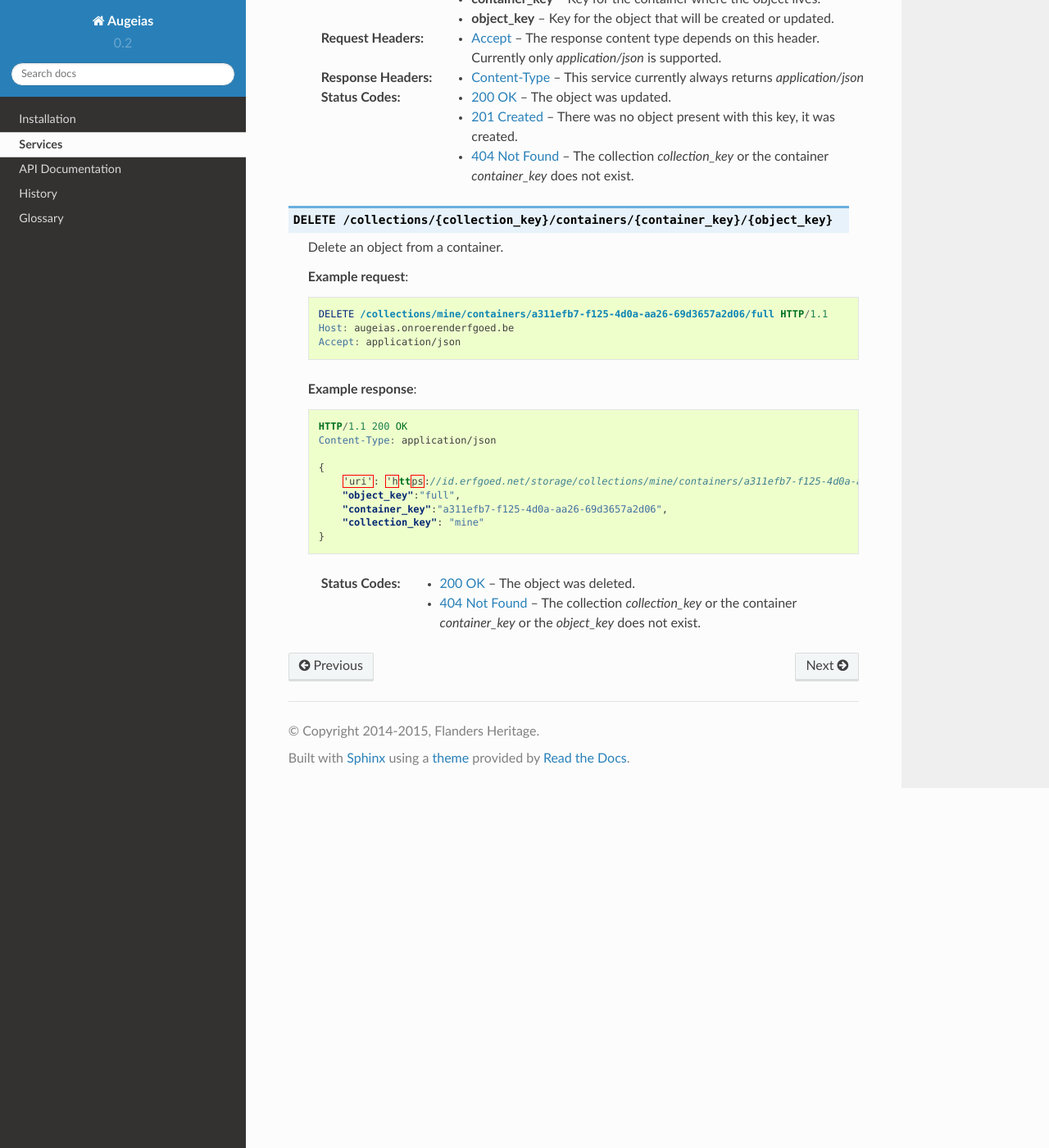
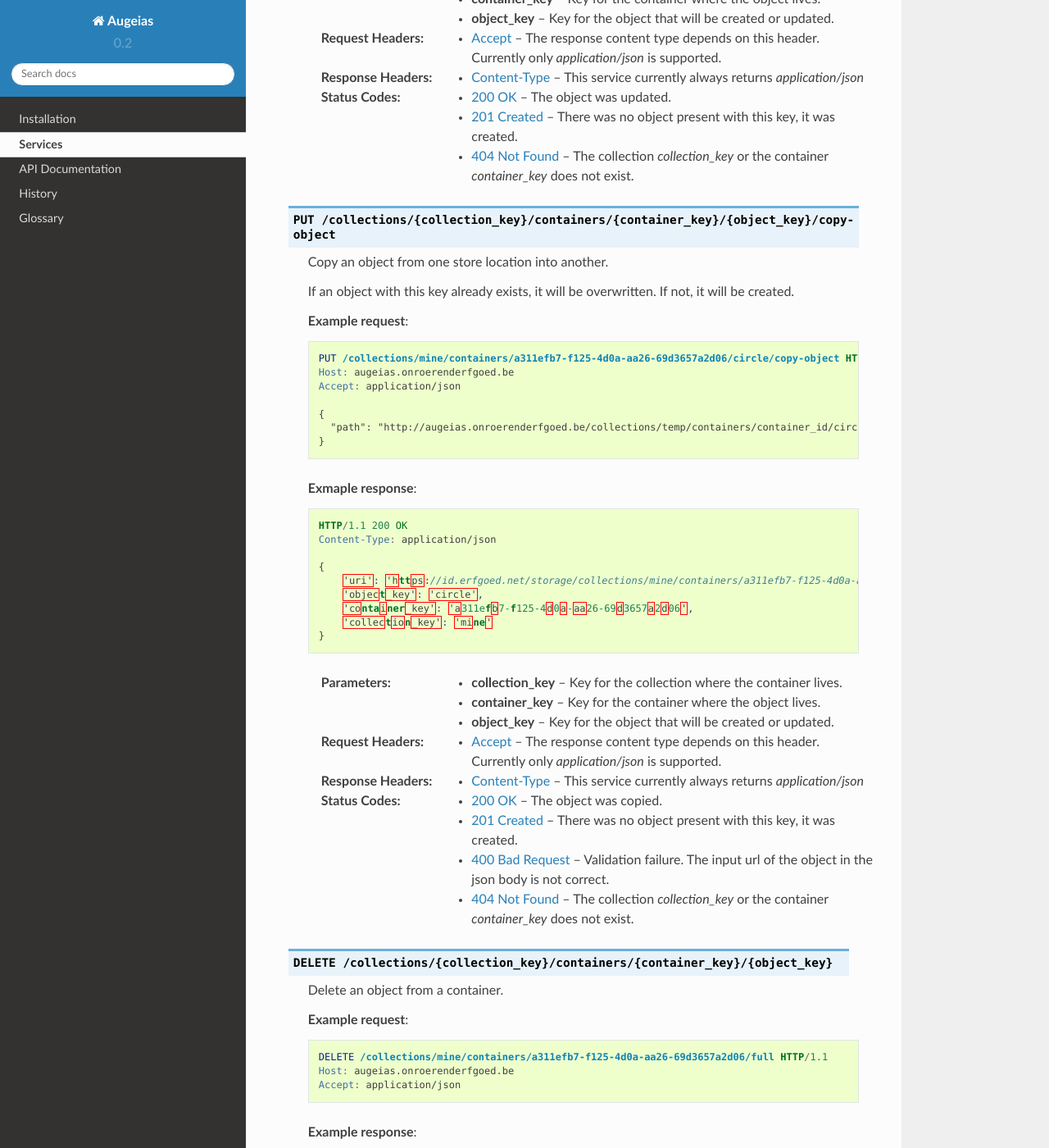
Before and after one commit to OnroerendErfgoed/augeias, a Sphinx documentation site: the page built from docs/service.rst, in a window 1280 px wide and 1400 px high, scrolled down 5249 px. Shown: the whole window at 82% size. Built offline with Sphinx 7.4.7 and the Read the Docs theme 2.0.0, drawn with Linux system fonts in a browser that asks for light colours.

```diff
--- a/HISTORY.rst
+++ b/HISTORY.rst
@@ -1,3 +1,8 @@
+0.3.0 (08-08-2017)
+------------------
+
+- Add 'copy' endpoint. Accepts the (augeias) location of the file object and copies it to a new location.
+
 0.2.0 (07-11-2015)
 ------------------
 
--- a/README.rst
+++ b/README.rst
@@ -12,7 +12,7 @@ Augeias
 .. image:: https://scrutinizer-ci.com/g/OnroerendErfgoed/augeias/badges/quality-score.png?b=master
         :target: https://scrutinizer-ci.com/g/OnroerendErfgoed/augeias/?branch=master
 
-Augeias. Stores your shit.
+Augeias. Stores your files.
 
 Augeias is a small, RESTful, webapplication that allows you to store digital
 objects in an object store. While it allows you to communicate with you objects
--- a/docs/service.rst
+++ b/docs/service.rst
@@ -323,6 +323,56 @@ container are 1 or more objects.
     :statuscode 404: The collection `collection_key` or the container
         `container_key` does not exist.
 
+.. http:put:: /collections/{collection_key}/containers/{container_key}/{object_key}/copy-object
+
+    Copy an object from one store location into another.
+
+    If an object with this key already exists, it will be overwritten. If not,
+    it will be created.
+
+
+    **Example request**:
+
+    .. sourcecode:: http
+
+        PUT /collections/mine/containers/a311efb7-f125-4d0a-aa26-69d3657a2d06/circle/copy-object HTTP/1.1
+        Host: augeias.onroerenderfgoed.be
+        Accept: application/json
+
+        {
+          "path": "http://augeias.onroerenderfgoed.be/collections/temp/containers/container_id/circletemp"
+        }
+
+    **Exmaple response**:
+
+    .. sourcecode:: http
+
+        HTTP/1.1 200 OK
+        Content-Type: application/json
+
+        {
+            'uri': 'https://id.erfgoed.net/storage/collections/mine/containers/a311efb7-f125-4d0a-aa26-69d3657a2d06/circle',
+            'object_key': 'circle',
+            'container_key': 'a311efb7-f125-4d0a-aa26-69d3657a2d06',
+            'collection_key': 'mine'
+        }
+
+    :param collection_key: Key for the collection where the container lives.
+    :param container_key: Key for the container where the object lives.
+    :param object_key: Key for the object that will be created or updated.
+
+    :reqheader Accept: The response content type depends on this header.
+        Currently only :mimetype:`application/json` is supported.
+
+    :resheader Content-Type: This service currently always returns
+        :mimetype:`application/json`
+
+    :statuscode 200: The object was copied.
+    :statuscode 201: There was no object present with this key, it was created.
+    :statuscode 400: Validation failure. The input url of the object in the json body is not correct.
+    :statuscode 404: The collection `collection_key` or the container
+        `container_key` does not exist.
+
 
 .. http:delete:: /collections/{collection_key}/containers/{container_key}/{object_key}
 
--- a/setup.py
+++ b/setup.py
@@ -15,8 +15,8 @@ requires = [
     ]
 
 setup(name='augeias',
-      version='0.2.0',
-      description='Augeias. Stores your shit.',
+      version='0.3.0',
+      description='Augeias. Stores your files.',
       long_description=README + '\n\n' + HISTORY,
       classifiers=[
         "License :: OSI Approved :: GNU General Public License v3 (GPLv3)",
```
